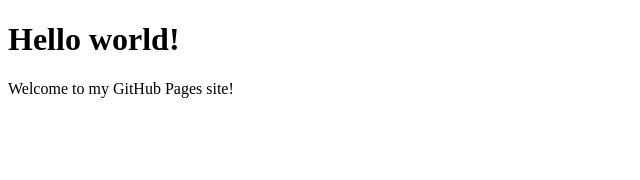
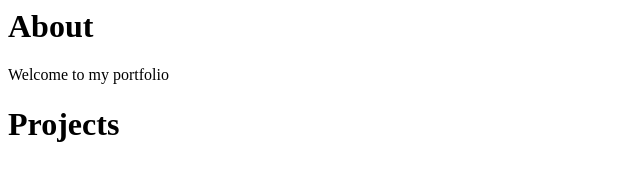
Before and after one commit to XiaoliMa/web_test, a plain HTML site: page index.html in a window 1280 px wide. Shown: the whole page, without its empty margins (0-640 px from the left). Drawn offline with Linux system fonts and the light colour scheme.

Commit message:
Update index.html

```diff
--- a/index.html
+++ b/index.html
@@ -1,10 +1,20 @@
-<!DOCTYPE html>
-<html>
-  <head>
-    <title>My GitHub Pages Site</title>
-  </head>
-  <body>
-    <h1>Hello world!</h1>
-    <p>Welcome to my GitHub Pages site!</p>
-  </body>
-</html>
+<head>
+    <!-- This will show up on the tab in your browser -->
+    <title>My Portfolio</title>
+
+    <!-- This links your css file to the html -->
+    <link rel="stylesheet" type="text/css" href="index.css">
+</head>
+
+<body>
+    <!-- This is the start of the "About" section -->
+    <div class="about">
+        <h1>About</h1>
+        <p>Welcome to my portfolio</p>
+    </div>
+
+    <!-- This is the start of the projects section -->
+    <div class="projects">
+        <h1>Projects</h1>
+    </div>
+</body>
```
